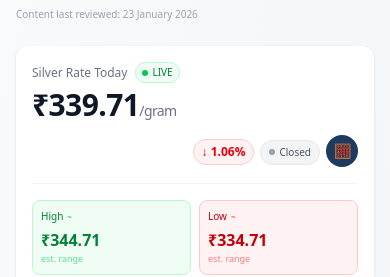
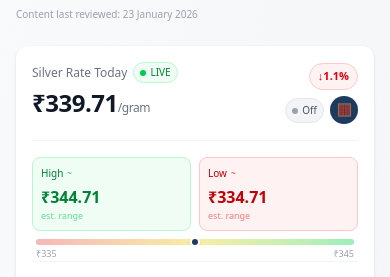
Before and after one commit to achaudhary7/SilverInfo, a Next.js app: page / in a window 390 px wide. Shown: the part 237-514 px from the top of the page. Built offline with nearby package versions, Linux system fonts and the light colour scheme; no server answers.

Commit message:
Fix mobile layout: vertical stack for badges, better alignment

```diff
--- a/src/components/LivePriceCard.tsx
+++ b/src/components/LivePriceCard.tsx
@@ -149,39 +149,40 @@ export default function LivePriceCard({ initialPrice, pollInterval = 60000, last
         <div className="absolute top-0 left-0 right-0 h-1 bg-gradient-to-r from-blue-500 via-green-500 to-blue-500 animate-pulse" />
       )}
 
-      {/* Main Price Display */}
-      <div className="flex flex-col sm:flex-row sm:items-start sm:justify-between gap-3 sm:gap-4 mb-4">
-        <div>
-          <div className="flex items-center gap-2 mb-1">
+      {/* Main Price Display - Always horizontal */}
+      <div className="flex items-start justify-between gap-2 mb-4">
+        {/* Left: Price */}
+        <div className="min-w-0 flex-1">
+          <div className="flex items-center gap-1.5 mb-1">
             <p className="text-xs sm:text-sm text-gray-500">Silver Rate Today</p>
             {/* Live Indicator */}
-            <span className="inline-flex items-center gap-1 px-1.5 sm:px-2 py-0.5 rounded-full bg-green-50 border border-green-200">
-              <span className="relative flex h-1.5 w-1.5 sm:h-2 sm:w-2">
+            <span className="inline-flex items-center gap-1 px-1.5 py-0.5 rounded-full bg-green-50 border border-green-200">
+              <span className="relative flex h-1.5 w-1.5">
                 <span className="animate-ping absolute inline-flex h-full w-full rounded-full bg-green-400 opacity-75"></span>
-                <span className="relative inline-flex rounded-full h-1.5 w-1.5 sm:h-2 sm:w-2 bg-green-500"></span>
+                <span className="relative inline-flex rounded-full h-1.5 w-1.5 bg-green-500"></span>
               </span>
-              <span className="text-[10px] sm:text-xs font-medium text-green-700">LIVE</span>
+              <span className="text-[10px] font-medium text-green-700">LIVE</span>
             </span>
           </div>
           <p
-            className={`text-3xl sm:text-4xl font-bold text-gray-900 price-display transition-all duration-300 ${
+            className={`text-2xl sm:text-4xl font-bold text-gray-900 price-display transition-all duration-300 ${
               hasNewPrice ? "scale-105 text-green-600" : ""
             }`}
           >
             {formatIndianPrice(price.pricePerGram)}
-            <span className="text-sm sm:text-lg font-normal text-gray-500">/gram</span>
+            <span className="text-xs sm:text-lg font-normal text-gray-500">/gram</span>
           </p>
         </div>
 
-        {/* Right Side: Compact badges row */}
-        <div className="flex items-center gap-1.5 sm:gap-2 flex-wrap justify-end">
+        {/* Right: Badges - vertical stack on mobile, horizontal on desktop */}
+        <div className="flex flex-col sm:flex-row items-end sm:items-center gap-1.5 sm:gap-2 shrink-0">
           {/* 24h Change Badge with Tooltip */}
           <div className="relative group">
             <div
               className={`inline-flex items-center gap-1 px-2 py-1 rounded-full border cursor-help ${changeIndicator.bg} ${changeIndicator.border}`}
             >
-              <span className={`text-xs font-bold ${changeIndicator.color}`}>
-                {changeIndicator.icon} {Math.abs(price.changePercent24h).toFixed(2)}%
+              <span className={`text-[11px] sm:text-xs font-bold ${changeIndicator.color}`}>
+                {changeIndicator.icon}{Math.abs(price.changePercent24h).toFixed(1)}%
               </span>
             </div>
             {/* 24h Change Tooltip */}
@@ -206,10 +207,12 @@ export default function LivePriceCard({ initialPrice, pollInterval = 60000, last
             </div>
           </div>
 
+          {/* MCX + Calculator row */}
+          <div className="flex items-center gap-1.5">
             {/* Market Status with Tooltip */}
             <div className="relative group">
               <div
-              className={`inline-flex items-center gap-1 px-2 py-1 rounded-full cursor-help ${
+                className={`inline-flex items-center gap-1 px-1.5 py-1 rounded-full cursor-help ${
                   marketStatus.isOpen
                     ? "bg-green-50 text-green-700 border border-green-200"
                     : "bg-gray-100 text-gray-600 border border-gray-200"
@@ -218,8 +221,8 @@ export default function LivePriceCard({ initialPrice, pollInterval = 60000, last
                 <span className={`w-1.5 h-1.5 rounded-full ${
                   marketStatus.isOpen ? "bg-green-500 animate-pulse" : "bg-gray-400"
                 }`} />
-              <span className="text-[10px] sm:text-xs font-medium">
-                {marketStatus.isOpen ? "MCX" : "Closed"}
+                <span className="text-[10px] font-medium">
+                  {marketStatus.isOpen ? "MCX" : "Off"}
                 </span>
               </div>
               {/* Market Status Tooltip */}
@@ -244,7 +247,7 @@ export default function LivePriceCard({ initialPrice, pollInterval = 60000, last
             <div className="relative group">
               <Link
                 href="/silver-price-calculator"
-              className="inline-flex items-center justify-center w-8 h-8 bg-[#1e3a5f] text-white rounded-full text-sm hover:bg-[#2c5282] transition-colors"
+                className="inline-flex items-center justify-center w-7 h-7 sm:w-8 sm:h-8 bg-[#1e3a5f] text-white rounded-full text-xs sm:text-sm hover:bg-[#2c5282] transition-colors"
               >
                 🧮
               </Link>
@@ -253,6 +256,7 @@ export default function LivePriceCard({ initialPrice, pollInterval = 60000, last
                 <p className="font-semibold">Silver Calculator</p>
                 <p className="text-[10px] text-gray-400">Calculate price with GST & making charges</p>
                 <span className="absolute bottom-full right-4 border-4 border-transparent border-b-gray-900"></span>
+              </div>
             </div>
           </div>
         </div>
```
Lines whose indentation alone changed are shown as unchanged.
